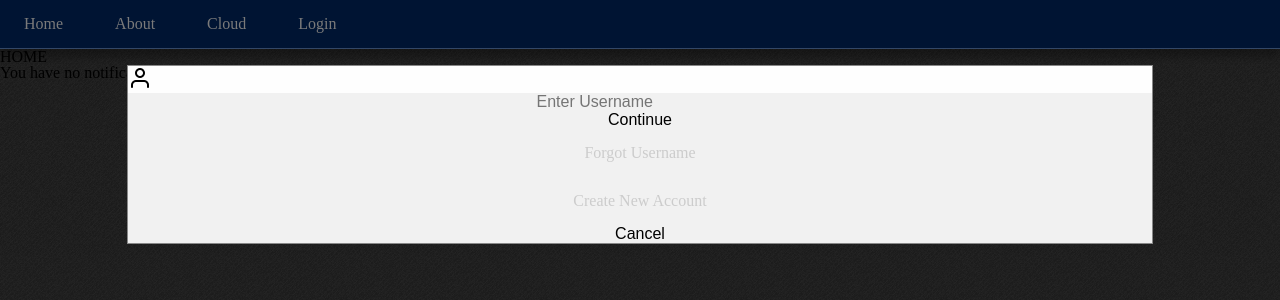
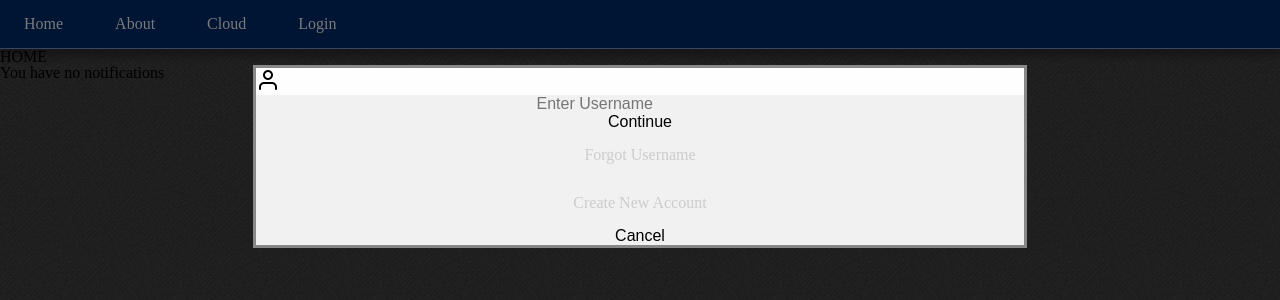
Before and after one commit to zelon88/HRCloud3, a PHP site: page /Home.php in a window 1280 px wide, after a click on "Login". Shown: the top 300 px of the page. Run offline with PHP 8.4, Linux system fonts and the light colour scheme.

Commit message:
v0.7.1 - Working on maintaining sessions.
-Added an extra modal to the login process announcing a successful login.
-Fixed PHP bugs causing problems during authentication.
-Fixed AJAX bugs causing bad response parsing of password results.
-I hate stylesheets. Trying to figure out why there are no borders around my login fields & buttons is a PITA.

```diff
--- a/Resources/Styles/loginModalStyles.css
+++ b/Resources/Styles/loginModalStyles.css
@@ -47,8 +47,8 @@ This CSS file determines the stylesheet for the login modal.
 .modal-content {
   background-color: #fefefe;
   margin: 5px auto; /* 15% from the top and centered */
-  border: 1px solid #888;
-  width: 80%; /* Could be more or less, depending on screen size */
+  border: 3px solid #888;
+  width: 60%; /* Could be more or less, depending on screen size */
 }
 
 /* Add Zoom Animation */
```
